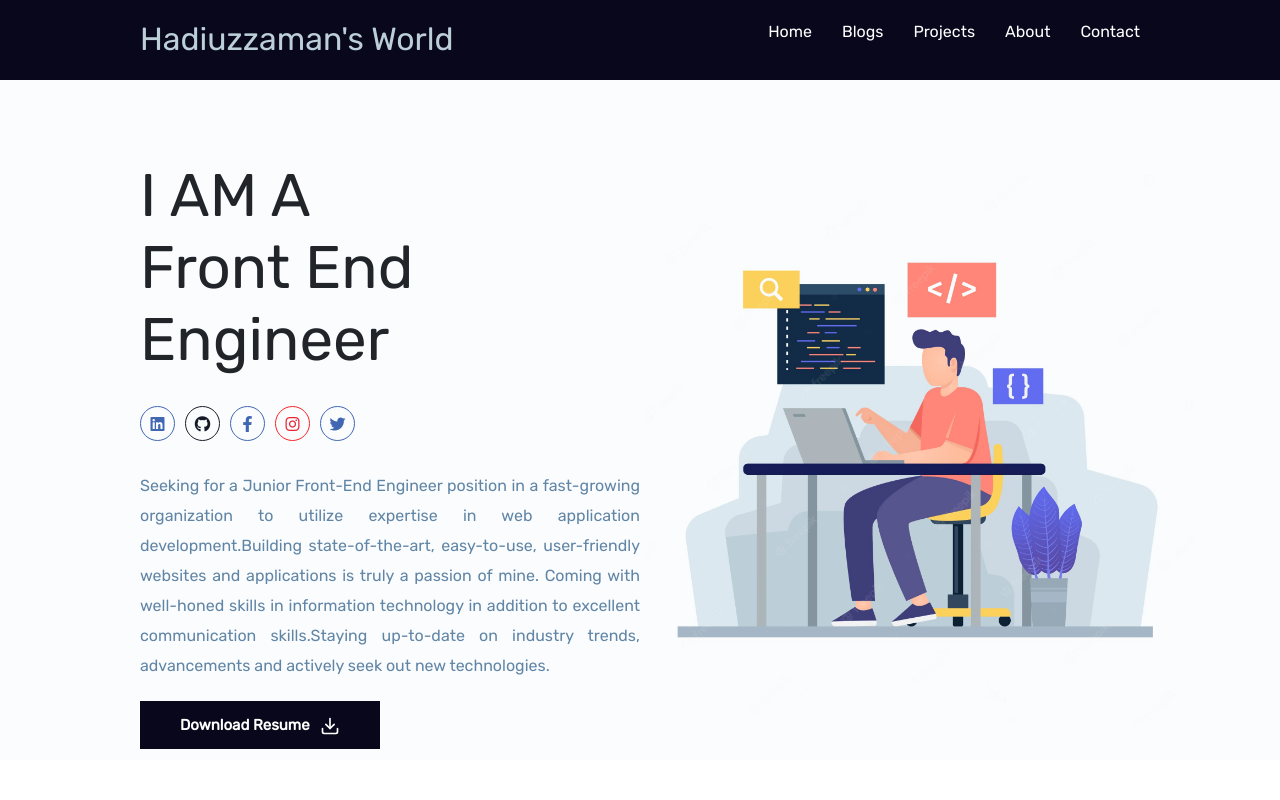
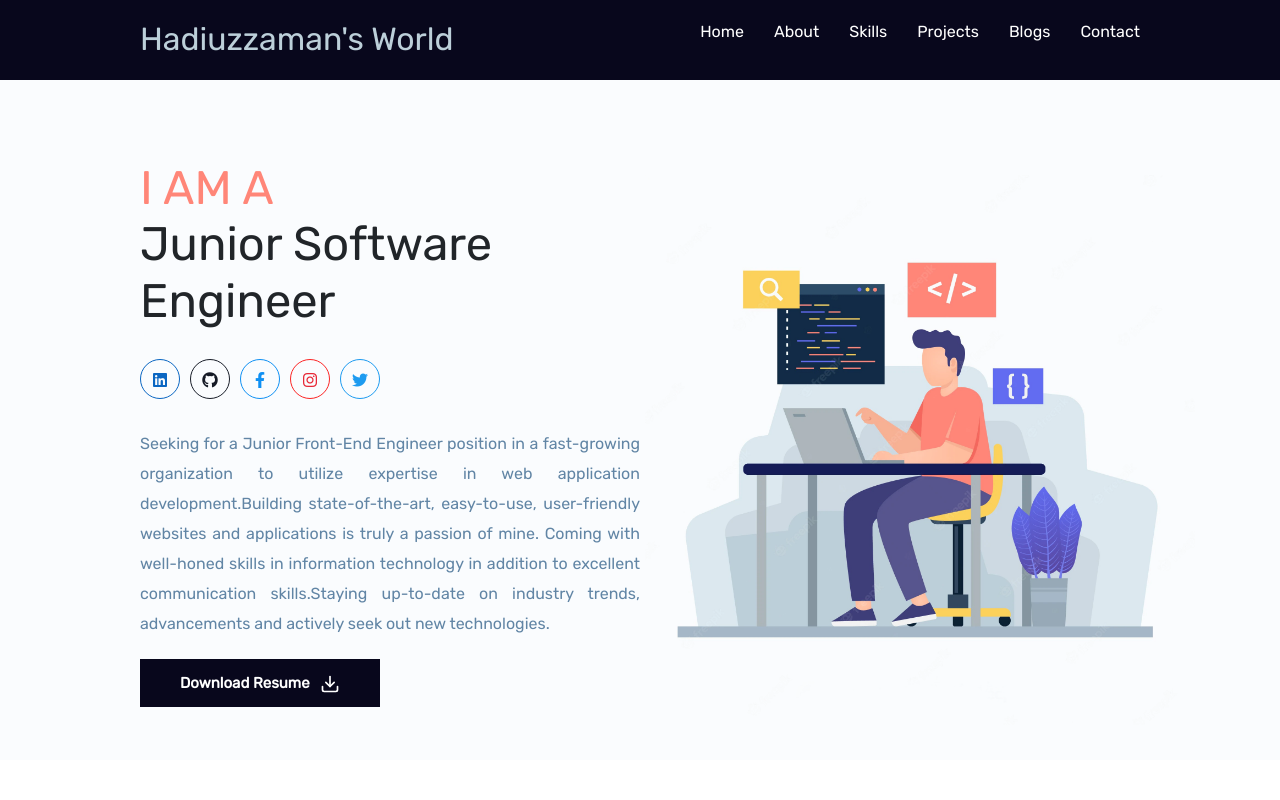
Before and after one commit to wake-up-zaman/Portfolio, a React (Create React App) app: page / in a window 1280 px wide. Shown: the top 800 px of the page. Built offline with nearby package versions, Linux system fonts and the light colour scheme; no server answers.

Commit message:
design issue fixed

```diff
--- a/src/App.css
+++ b/src/App.css
@@ -73,6 +73,7 @@ header ul li a:hover {
   display: none;
 }
 
+
 /* header.active{
   position:sticky;
   top:0;
@@ -122,15 +123,18 @@ header ul li a:hover {
 }
 
 .home h1 {
-  font-size: 60px;
+  font-size: 47px;
 
+}
+.title-mobile{
+  color: #FF8678;
 }
 
 .socialIcon i {
-  width: 35px;
-  height: 35px;
+  width: 40px;
+  height: 40px;
   text-align: center;
-  line-height: 35px;
+  line-height: 40px;
   margin-right: 10px;
   border-radius: 50%;
   transform: 0.5px;
@@ -142,17 +146,17 @@ header ul li a:hover {
 }
 
 .facebook {
-  color: #4267b2;
-  border: 1px solid #4267b2;
+  color: #0F90F3;
+  border: 1.5px solid #0F90F3;
 }
 
 .facebook:hover {
-  background-color: #4267b2;
+  background-color: #0F90F3;
 }
 
 .instagram {
   color: #e82636;
-  border: 1px solid #fc2525;
+  border: 1.5px solid #fc2525;
 }
 
 .instagram:hover {
@@ -161,7 +165,7 @@ header ul li a:hover {
 
 .github {
   color: #151a26;
-  border: 1px solid #181d28;
+  border: 1.5px solid #181d28;
 }
 
 .github:hover {
@@ -169,21 +173,21 @@ header ul li a:hover {
 }
 
 .linkedin {
-  color: #4267b2;
-  border: 1px solid #4267b2;
+  color: #0A66C2;
+  border: 1.5px solid #0A66C2;
 }
 
 .linkedin:hover {
-  background-color: #4267b2;
+  background-color: #0A66C2;
 }
 
 .twitter {
-  color: #4267b2;
-  border: 1px solid #4267b2;
+  color: #1D9BF0;
+  border: 1.5px solid #1D9BF0;
 }
 
 .twitter:hover {
-  background-color: #4267b2;
+  background-color: #1D9BF0;
 }
 
 .primary-btn1 {
@@ -341,6 +345,7 @@ h3 {
 .primary-btn4:hover {
   background: #2ecc71;
   box-shadow: 0 13px 27px 0 rgb(245 78 162 / 25%);
+  color: white;
 }
 
 .des1,.des2,.des3{
@@ -539,6 +544,14 @@ h3 {
   border-left: .2rem solid rgb(28, 165, 177);
   position: relative;
 }
+/* .education .box-container1 .box-33 {
+  width: 27rem;
+  height: 230px;
+  margin: 4rem 1rem;
+  padding-left: 4rem;
+  border-left: .2rem solid rgb(28, 165, 177);
+  position: relative;
+} */
 
 .education .box-container1 .box span {
   font-size: 1.3rem;
@@ -850,7 +863,7 @@ h3 {
     left: 0px;
     top: 75px;
     transition: 0.5s;
-    width: 500px;
+    width: 390px;
     height: 30vh;
     z-index: 5;
 
@@ -884,19 +897,40 @@ h3 {
     width: 100%;
   }
 
-  .home .container {
+  .home .container-banner {
     flex-direction: column;
     flex-direction: column-reverse;
+    margin: 0px;
+    padding: 0px;
+    max-width: 100%;
   }
 
   .home {
-    height: 134vh;
+    height: 110vh;
   }
+  .home .right{
+    margin: 0px;
+  }
+  .home .banner {
 
-  .home .banner {
-    width: 100%;
     height: 100%;
     position: relative;
+    top:0px;
+    left:0px;
+    margin: 0px;
+  }
+  .title-mobile{
+    margin-left: 140px;
+    color: #FF8678;
+  }
+  .title2-mobile{
+    margin-left: 0px;
+    font-size: 32.5px;
+
+  }
+  .img{
+    display: flex;
+    justify-content: center;
   }
 
   .home img {
@@ -905,8 +939,50 @@ h3 {
     position: relative;
     transform: scale(1);
 
+
   }
+  .topMargin{
+    margin: 0px;
+  }
+  .home h1{
+    font-size: 40px;
+  }
+  .home .socialIcon {
+    margin-left: 80px;
+  }
+  .des1-banner{
+    margin-left: 20px;
+    margin-right: 20px;
+  }
+  .title-button-mobile{
+    margin-left: 80px;
+  }
+  .para h2{
+    margin-left: 100px;
+  }
+  .des-branding{
+    margin-left: 0px;
+    margin-right: 0px;
+    text-align: justify;
+    text-justify: inter-word;
 
+  }
+  .mtop{
+    margin-top: 20px;
+  }
+  .container-about{
+    margin-top: 30px;
+  }
+  .about .left {
+    padding-right: 0px;
+}
+.button-about{
+  margin-left: 80px;
+  margin-top: 20px;
+}
+.skill{
+  margin-top: 50px;
+}
   .grid {
     grid-template-columns: repeat(1, 1fr);
   }
@@ -919,8 +995,36 @@ h3 {
 
     width: 100%;
     height: 100%;
+    margin-top: 30px;
   }
-
+  .education .box-container1 .box-11 {
+    width: 27rem;
+    height: 280px;
+    margin: 4rem 1rem;
+    padding-left: 4rem;
+    border-left: .2rem solid rgb(28, 165, 177);
+    position: relative;
+  }
+  .education .box-container1 .box-22 {
+    width: 27rem;
+    height: 310px;
+    margin: 4rem 1rem;
+    padding-left: 4rem;
+    border-left: .2rem solid rgb(28, 165, 177);
+    position: relative;
+  }
+  .education .box-container1 .box-33 {
+    width: 27rem;
+    height: 270px;
+    margin: 4rem 1rem;
+    padding-left: 4rem;
+    border-left: .2rem solid rgb(28, 165, 177);
+    position: relative;
+  }
+  .passing-year{
+    margin-left: 50px;
+    width: 120px;
+  }
   .service-body {
     margin-left: 0px;
     margin-right: 10px;
--- a/src/Portfolio/Blogs/Blogs.js
+++ b/src/Portfolio/Blogs/Blogs.js
@@ -3,7 +3,7 @@ import React from 'react';
 const Blogs = () => {
     return (
         <div>
-           <p>Coming Soon</p>
+           <p className='text-center fs-2 mt-5'>Coming Soon !</p>
         </div>
     );
 };
--- a/src/Portfolio/Branding/Branding.js
+++ b/src/Portfolio/Branding/Branding.js
@@ -31,7 +31,7 @@ const Branding = () => {
                                 </div>
                                 <div className='para'>
                                     <h2>{value.heading}</h2>
-                                    <p className='des1'>{value.desc}</p>
+                                    <p className='des-branding des1'>{value.desc}</p>
                                 </div>
                             </div>
                         )
--- a/src/Portfolio/Contact/Contact.js
+++ b/src/Portfolio/Contact/Contact.js
@@ -28,7 +28,7 @@ const Contact = () => {
     };
     return (
 
-        <Container className='contact-mobile'>
+        <Container className='contact-mobile' id='contact'>
             <Row className="mb-5 mt-5">
                 <Col lg='12'>
                     <h2 className='mb-4 text-center uppercase'>
--- a/src/Portfolio/Home/Header.js
+++ b/src/Portfolio/Home/Header.js
@@ -21,13 +21,25 @@ const Header = () => {
                     <div className='nav'>
                         <ul className={sidebar ? "nav-links-sidebar mobile-view" : "nav-links"} onClick={() => setSidebar(false)}>
                             <li><Link to='/'>Home</Link></li>
-                            <li><Link to='/blogs'>Blogs</Link></li>
+                            {/* <li><Link to='/blogs'>Blogs</Link></li> */}
+                            <li>
+                                <HashLink smooth to='/#about2'>About
+                                </HashLink></li>
+                            <li>
+                                <HashLink smooth to='/#skills'>Skills
+                                </HashLink></li>
                             <li>
                                 <HashLink smooth to="/#projects">
                                     Projects
                                 </HashLink></li>
-                            <li><Link to='/about'>About</Link></li>
-                            <li><Link to='/contact'>Contact</Link></li>
+
+                                <li>
+                                <HashLink smooth to='/blogs'>Blogs
+                                </HashLink></li>
+                            <li>
+                                <HashLink smooth to='/#contact'>Contact
+                                </HashLink></li>
+
                             {/* <li className='icon'>
                                 <FaSearch className='HeaderIcon'/>
                                 <MdOutlineWork className='HeaderIcon'/>
--- a/src/Portfolio/Home/Home.js
+++ b/src/Portfolio/Home/Home.js
@@ -1,29 +1,43 @@
 import React from 'react';
 import banner from '../Images/banner.png';
 import './Home.css';
-import {FiDownload} from "react-icons/fi";
+import { FiDownload } from "react-icons/fi";
 import pdf from '../Images/Md_Hadiuzzaman_Front_End_Engineer_Resume.pdf'
+import { Link } from 'react-router-dom';
 
 const Home = () => {
     return (
         <>
             <section className='home'>
-                <div className='container flex'>
+                <div className='container container-banner flex'>
                     <div className='right topMargin'>
                         <h1>
-                            I AM A <br />
-                            Front End Engineer
+                            <span className='title-mobile'>I AM A </span><br />
+                            <span className='title2-mobile'>Junior Software Engineer</span>
                         </h1>
                         <div className='socialIcon'>
+                            <a href="https://www.linkedin.com/in/md-hadiuzzaman/">
                             <i className='fab fa-linkedin linkedin'></i>
+                            </a>
+                            <a href="https://github.com/wake-up-zaman">
                             <i className='fab fa-github github'></i>
+                            </a>
+                            <a href="https://web.facebook.com/Sajib83.info/">
                             <i className='fab fa-facebook-f facebook'></i>
+                            </a>
+                            <a href="https://www.instagram.com/wake_up_zaman/">
                             <i className='fab fa-instagram instagram'></i>
+                            </a>
+                            <a href="https://twitter.com/wake_up_zaman">
                             <i className='fab fa-twitter twitter'></i>
+                            </a>
+
+
+
+
                         </div>
-                        <p className='des1'>Seeking for a Junior Front-End Engineer position in a fast-growing organization to utilize expertise in web application development.Building state-of-the-art, easy-to-use, user-friendly websites and applications is truly a passion of mine. Coming with well-honed skills in information technology in addition to excellent communication skills.Staying up-to-date on industry trends, advancements and actively seek out new technologies.</p>
-                        <a href={pdf} download className='primary-btn1 primary-btn2'>Download Resume
-                        <FiDownload className='down'/></a>
+                        <p className='des1-banner des1'>Seeking for a Junior Front-End Engineer position in a fast-growing organization to utilize expertise in web application development.Building state-of-the-art, easy-to-use, user-friendly websites and applications is truly a passion of mine. Coming with well-honed skills in information technology in addition to excellent communication skills.Staying up-to-date on industry trends, advancements and actively seek out new technologies.</p>
+                        <a href={pdf} download className='primary-btn1 primary-btn2 title-button-mobile'>Download Resume<FiDownload className='down' /></a>
                     </div>
                     <div className='left'>
                         <div className='img'>
--- a/src/Portfolio/Project/Project.js
+++ b/src/Portfolio/Project/Project.js
@@ -12,7 +12,7 @@ const Project = () => {
     }, [])
     return (
         <>
-            <section className='work mt-4'id='#projects'>
+            <section className='work mt-4'id='projects'>
                 <div className='heading p-4'>
                     <h3 className='fs-4 mt-4'>My Works</h3>
                     <h1>Some of My Completed Projects</h1>
--- a/src/Portfolio/Skills/Skills.js
+++ b/src/Portfolio/Skills/Skills.js
@@ -16,7 +16,7 @@ import express from '../Images/Skills/express2.png'
 
 const Skills = () => {
     return (
-        <div className='skill'>
+        <div className='skill' id='skills'>
 
 
         <div class='inner'>
```
Also changed, not shown: src/Portfolio/About/About.js (+8 -3 lines), src/Portfolio/Education/Education.js (+6 -6 lines), src/Portfolio/Project/Pro.js (+7 -4 lines).
